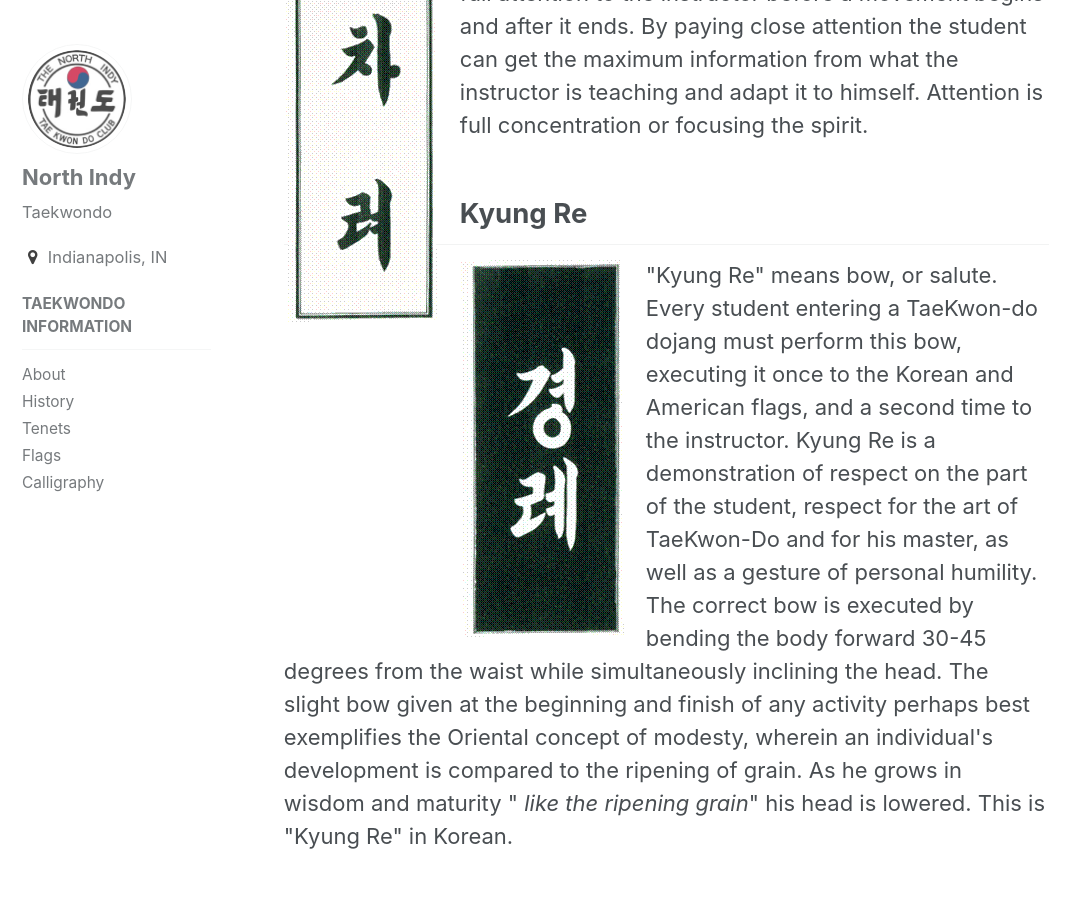
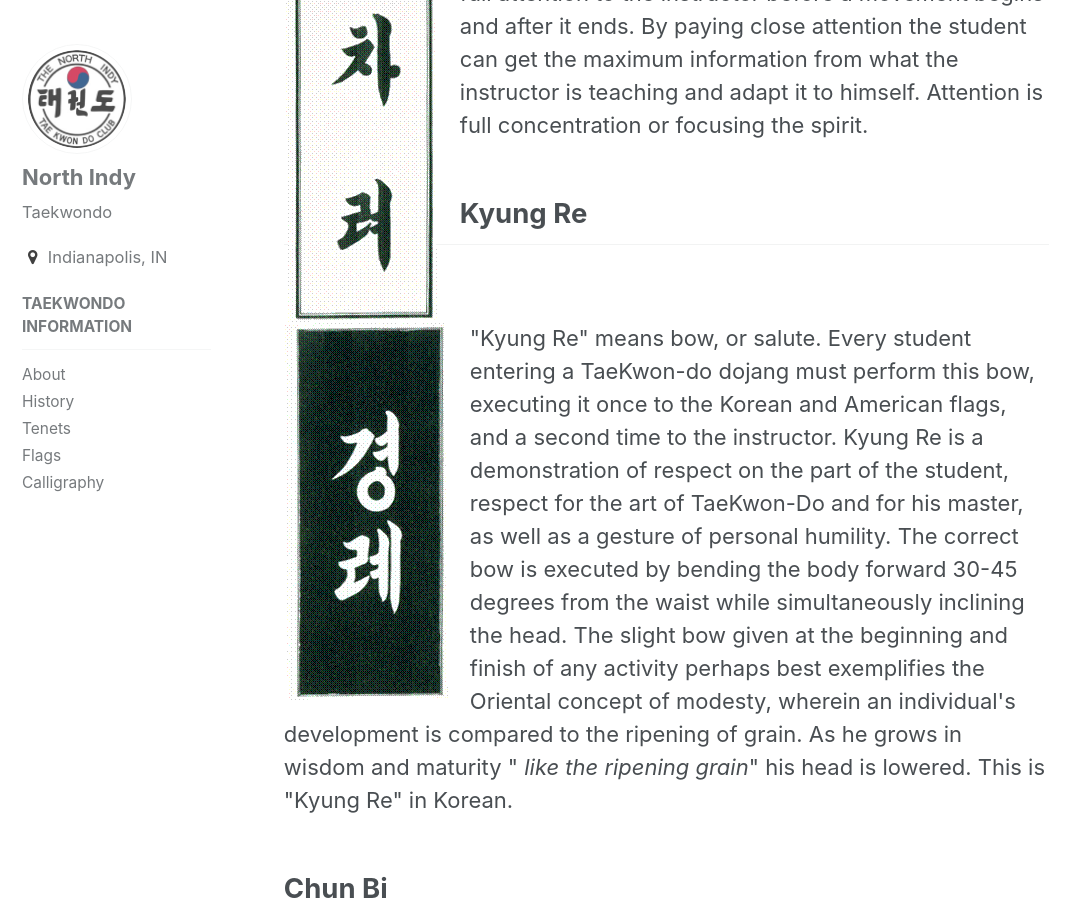
Before and after one commit to matthewjones/nitkdsample, a Jekyll site: the page built from _tkd/05-calligraphy.md, in a window 1280 px wide and 900 px high, scrolled down 368 px. Shown: the whole window, without its empty margins (0-1085 px from the left). Built offline with Jekyll 4.4.1, drawn with Linux system fonts in a browser that asks for light colours.

Commit message:
more c stuff

```diff
--- a/_includes/scripts.html
+++ b/_includes/scripts.html
@@ -6,7 +6,7 @@
 {% if page.calendered %}
 <link rel='stylesheet' href='//cdnjs.cloudflare.com/ajax/libs/fullcalendar/3.0.1/fullcalendar.min.css' />
 <link rel='stylesheet' href='//cdnjs.cloudflare.com/ajax/libs/fullcalendar/3.0.1/fullcalendar.print.css' />
-<script src='{{ base_path }}/assets/js/plugins/moment.min.js'></script>
+
 <script src='//cdnjs.cloudflare.com/ajax/libs/fullcalendar/3.0.1/fullcalendar.min.js'></script>
 
 <script>
--- a/_tkd/05-calligraphy.md
+++ b/_tkd/05-calligraphy.md
@@ -11,21 +11,21 @@
 ## Cha Ryu
 
 
-<div style="clear-after: both;"><img src="{{ site.url }}{{ site.baseurl }}/images/image6771.gif" alt="image-left" class="align-left" /> &quot;Cha Ryu&quot; means attention.  The student must give his full attention to the instructor before a movement begins and after it ends.  By paying close attention the student can get the maximum information from what the instructor is teaching and adapt it to himself.  Attention is full concentration or focusing the spirit.
+<div class="cf"><img src="{{ site.url }}{{ site.baseurl }}/images/image6771.gif" alt="image-left" class="align-left" /> &quot;Cha Ryu&quot; means attention.  The student must give his full attention to the instructor before a movement begins and after it ends.  By paying close attention the student can get the maximum information from what the instructor is teaching and adapt it to himself.  Attention is full concentration or focusing the spirit.
 </div>
 
 
 ## Kyung Re
 
 
-<div style="clear-after: both;"><img src="{{ site.url }}{{ site.baseurl }}/images/image6831.gif" alt="image-left" class="align-left" />  &quot;Kyung Re&quot; means bow, or salute.  Every student entering a TaeKwon-do dojang must perform this bow, executing it once to the Korean and American flags, and a second time to the instructor.  Kyung Re is a demonstration of respect on the part of the student, respect for the art of TaeKwon-Do and for his master, as well as a gesture of personal humility.  The correct bow is executed by bending the body forward 30-45 degrees from the waist while simultaneously inclining the head.  The slight bow given at the beginning and finish of any activity perhaps best exemplifies the Oriental concept of modesty, wherein an individual&apos;s development is compared to the ripening of grain.  As he grows in wisdom and maturity &quot;<i> like the ripening grain</i>&quot; his head is lowered.  This is &quot;Kyung Re&quot; in Korean.
+<div class="cf"><img src="{{ site.url }}{{ site.baseurl }}/images/image6831.gif" alt="image-left" class="align-left" />  &quot;Kyung Re&quot; means bow, or salute.  Every student entering a TaeKwon-do dojang must perform this bow, executing it once to the Korean and American flags, and a second time to the instructor.  Kyung Re is a demonstration of respect on the part of the student, respect for the art of TaeKwon-Do and for his master, as well as a gesture of personal humility.  The correct bow is executed by bending the body forward 30-45 degrees from the waist while simultaneously inclining the head.  The slight bow given at the beginning and finish of any activity perhaps best exemplifies the Oriental concept of modesty, wherein an individual&apos;s development is compared to the ripening of grain.  As he grows in wisdom and maturity &quot;<i> like the ripening grain</i>&quot; his head is lowered.  This is &quot;Kyung Re&quot; in Korean.
 </div>
 
 
 ## Chun Bi
 
 
-<div style="clear-after: both;"><img src="{{ site.url }}{{ site.baseurl }}/images/image6731.gif" alt="image-left" class="align-left" />  &quot;Chun Bi&quot; means &quot;ready&quot; and is most often used to denote the ready stance wherein the fists are positioned at belt heighth, seven inches in front of the body, the arms forming a circular shape.  Simultaneously the feet are positioned shoulder width apart, the head is erect and the eyes facing forward.  This is the Chunbi stance in TaeKwon-Do.  From this position, hyungs and basic techniques are begun and ended.  From this position the practitioner must demonstrate a patient but wary preparedness, mentally relaxed with the mind in a state of peace and calm.  The breath should be controlled internally with no outward expressions.
+<div class="cf"><img src="{{ site.url }}{{ site.baseurl }}/images/image6731.gif" alt="image-left" class="align-left" />  &quot;Chun Bi&quot; means &quot;ready&quot; and is most often used to denote the ready stance wherein the fists are positioned at belt heighth, seven inches in front of the body, the arms forming a circular shape.  Simultaneously the feet are positioned shoulder width apart, the head is erect and the eyes facing forward.  This is the Chunbi stance in TaeKwon-Do.  From this position, hyungs and basic techniques are begun and ended.  From this position the practitioner must demonstrate a patient but wary preparedness, mentally relaxed with the mind in a state of peace and calm.  The breath should be controlled internally with no outward expressions.
 
 
 But Chunbi actually involves much more.  We are taught that everything has a beginning and an end; and, in a sense, to begin is to be already half  finished.  Therefore, the Chunbi stance indicates a preparedness to complete the entire action.
@@ -35,14 +35,14 @@
 ## SHi O
 
 
-<div style="clear-after: both;"><img src="{{ site.url }}{{ site.baseurl }}/images/image6721.gif" alt="image-left" class="align-left" />  &quot;Shi o&quot; means rest or relax.  The instructor will give the command.  &quot;Shi o&quot; with completion of every TaeKwon-Do movement.  Getting enough rest by controlling the mind and body will generate energy for the next movement.  During this period one must relax completely and use proper breathing techniques.  Deep breathing will supply enough oxygen to the blood cells to clean the body.  Enough rest is tomorrow&apos;s energy.
+<div class="cf"><img src="{{ site.url }}{{ site.baseurl }}/images/image6721.gif" alt="image-left" class="align-left" />  &quot;Shi o&quot; means rest or relax.  The instructor will give the command.  &quot;Shi o&quot; with completion of every TaeKwon-Do movement.  Getting enough rest by controlling the mind and body will generate energy for the next movement.  During this period one must relax completely and use proper breathing techniques.  Deep breathing will supply enough oxygen to the blood cells to clean the body.  Enough rest is tomorrow&apos;s energy.
 </div>
 
 
 ## Ki Cho
 
 
-<div style="clear-after: both;"><img src="{{ site.url }}{{ site.baseurl }}/images/image5271.gif" alt="image-left" class="align-left" />  &quot;Ki Cho&quot; means &quot;basics of TaeKwon-Do movement.&quot;  Ki Cho is most important because it is the structure from which all other TaeKwon-Do movement develops.  The construction of a skyscraper is impossible without the best of foundations.  So it is with Ki Cho and the accomplishment of beautiful forms and skilled sparring.  Good style in form and sparring can only be accomplished through the mastery of Ki Cho.
+<div class="cf"><img src="{{ site.url }}{{ site.baseurl }}/images/image5271.gif" alt="image-left" class="align-left" />  &quot;Ki Cho&quot; means &quot;basics of TaeKwon-Do movement.&quot;  Ki Cho is most important because it is the structure from which all other TaeKwon-Do movement develops.  The construction of a skyscraper is impossible without the best of foundations.  So it is with Ki Cho and the accomplishment of beautiful forms and skilled sparring.  Good style in form and sparring can only be accomplished through the mastery of Ki Cho.
 
 
 Ki Cho characteristically teaches the tenets of patience and self discipline more than any other part of TaeKwon-Do.  Strengthening the basics will strengthen form, sparring, and spirit as well.
@@ -52,5 +52,5 @@
 ## Ku Man
 
 
-<div style="clear-after: both;"><img src="{{ site.url }}{{ site.baseurl }}/images/image6911.gif" alt="image-left" class="align-left" />  &quot;Ku Man&quot; means &quot;enough&quot; or &quot;stop&quot; and is the familiar command given at the completion of a hyung to bring the student back to the &quot;ready&quot; position.  The stance for the command &quot;Ku Man&quot; is identical to the &quot;Chun Bi&quot; stance, though it is given at the completion of the technique or exercise.  This command usually immediately precedes the &quot;Shi o&quot; or &quot;Relax&quot; order.
+<div class="cf"><img src="{{ site.url }}{{ site.baseurl }}/images/image6911.gif" alt="image-left" class="align-left" />  &quot;Ku Man&quot; means &quot;enough&quot; or &quot;stop&quot; and is the familiar command given at the completion of a hyung to bring the student back to the &quot;ready&quot; position.  The stance for the command &quot;Ku Man&quot; is identical to the &quot;Chun Bi&quot; stance, though it is given at the completion of the technique or exercise.  This command usually immediately precedes the &quot;Shi o&quot; or &quot;Relax&quot; order.
 </div>
```
